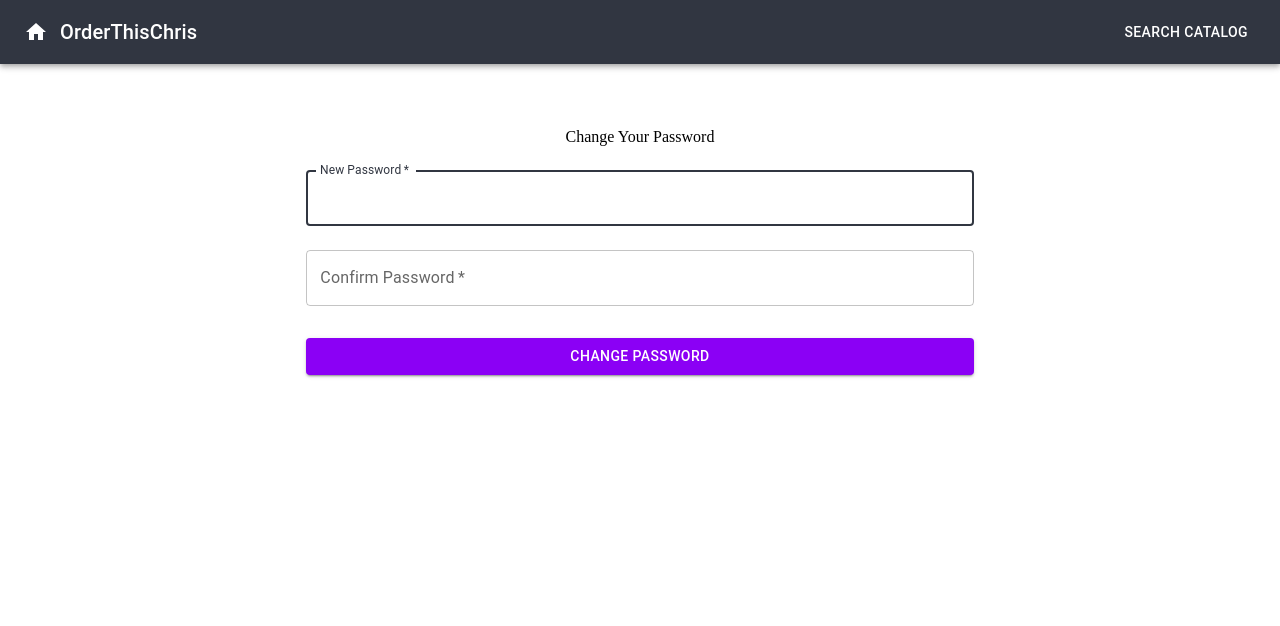
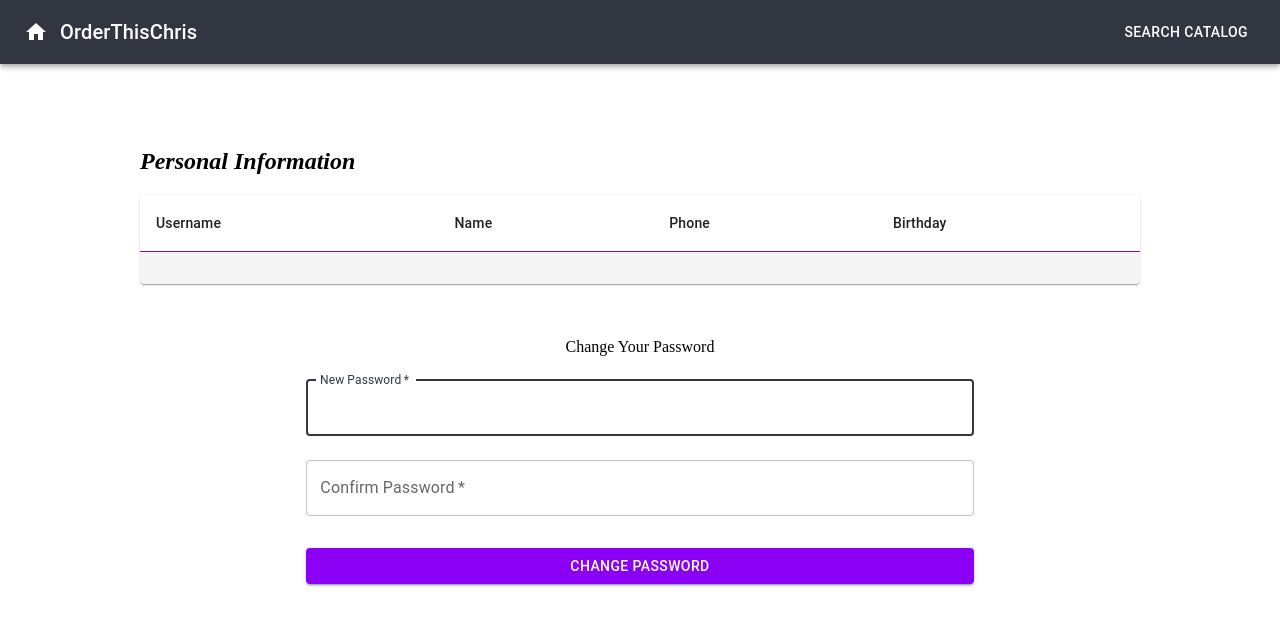
Before and after one commit to milesclark0/CS348_Project_Frontend, a React (Create React App) app: page /profile in a window 1280 px wide. Shown: the top 626 px of the page. Built offline with nearby package versions, Linux system fonts and the light colour scheme.

Commit message:
display information on profile page

```diff
--- a/src/objects/EmployeeProfile.js
+++ b/src/objects/EmployeeProfile.js
@@ -10,8 +10,7 @@ var EmployeeProfile = (function () {
     var hire_date = "";
 
     var avg_rating = "";
-    // var manager = new ManagerProfile();
-
+    var manager = "";
 
     var getID = function () {
       return id;
@@ -40,9 +39,9 @@ var EmployeeProfile = (function () {
     var getAvgRating = function () {
       return avg_rating;
     }
-    // var getManager = function () {
-    //   return manager;
-    // }
+    var getManager = function () {
+      return manager;
+    }
 
     var getObject = function () {
       return {
@@ -55,7 +54,7 @@ var EmployeeProfile = (function () {
         userType: "User",
         hire_date: hire_date,
         avg_rating: avg_rating,
-        // manager: manager
+        manager: manager
       };
     };
 
@@ -96,9 +95,6 @@ var EmployeeProfile = (function () {
     var setAvgRating = function(new_avg_rating) {
       avg_rating = new_avg_rating;
     }
-    // var setManager = function(new_manager) {
-    //   manager = new_manager;
-    // }
     var setAll = function (
       new_ID,
       new_username,
@@ -108,7 +104,6 @@ var EmployeeProfile = (function () {
       new_zip,
       new_hire_date,
       new_avg_rating,
-    //   new_manager
     ) {
       id = new_ID;
       username = new_username;
@@ -118,7 +113,6 @@ var EmployeeProfile = (function () {
       zip = new_zip;
       hire_date = new_hire_date;
       avg_rating = new_avg_rating;
-    //   manager = new_manager;
       isLoggedIn = true;
     };
 
@@ -130,7 +124,7 @@ var EmployeeProfile = (function () {
       birth_date = "";
       zip = "";
       hire_date = "";
-    //   manager = "";
+      manager = "";
       avg_rating = "";
     };
 
@@ -144,7 +138,7 @@ var EmployeeProfile = (function () {
       getZip: getZip,
       getHireDate: getHireDate,
       getAvgRating: getAvgRating,
-
+      getManager: getManager,
       isLoggedIn: isLoggedIn,
 
       setID: setID,
--- a/src/pages/HirePage.js
+++ b/src/pages/HirePage.js
@@ -32,7 +32,6 @@ const HirePage = (props) => {
 
     //Calls api
     const manager = ManagerProfile.getID();
-    alert(manager);
     let response = await api.hire(
       username,
       password,
--- a/src/pages/HomePage.js
+++ b/src/pages/HomePage.js
@@ -367,7 +367,7 @@ const HomePage = (props) => {
       </Modal>
       <Modal on open={viewOrder} onClose={() => setViewOrder(false)}>
         <Box sx={style}>
-          <Typography variant="h6">View Order {orderID} Items </Typography>
+        <Typography variant="h6">View Order {orderID} Items </Typography>
           <TableContainer component={Paper} sx={{ width: "500px" }}>
           <Table>
           <TableHead>
--- /dev/null
+++ b/src/pages/ProfilePage.css
@@ -0,0 +1,45 @@
+form {
+    text-align: center;
+}
+
+
+.centeredText {
+    text-align: center;
+    font-size:20px;
+    font-weight: 3;
+}
+
+.styled-table {
+    border-collapse: collapse;
+    margin: 25px 0;
+    font-size: 0.9em;
+    font-family: sans-serif;
+    min-width: 400px;
+    box-shadow: 0 0 20px rgba(0, 0, 0, 0.15);
+    margin-left:auto;
+    margin-right: auto;
+    text-align: center;
+}
+
+.styled-table thead tr {
+    background-color: rgb(69, 145, 171);
+    color: #ffffff;
+    text-align: center;
+}
+
+.styled-table tbody tr {
+    border-bottom: 1px solid #dddddd;
+}
+
+.styled-table tbody tr:nth-of-type(even) {
+    background-color: #f3f3f3;
+}
+
+.styled-table tbody tr:last-of-type {
+    border-bottom: 2px solid rgb(69, 145, 171);
+}
+
+.styled-table th,
+.styled-table td {
+    padding: 12px 15px;
+}
--- a/src/pages/ProfilePage.js
+++ b/src/pages/ProfilePage.js
@@ -3,11 +3,25 @@ import { StatusCodes } from "http-status-codes";
 import * as api from "../api/api";
 import { useNavigate } from "react-router-dom";
 import { Box } from "@mui/system";
-import {  Button, TextField, FormLabel } from "@mui/material";
 import CustomerProfile from "../objects/CustomerProfile";
 import ManagerProfile from "../objects/ManagerProfile";
 import EmployeeProfile from "../objects/EmployeeProfile";
-import Header from "../components/Header";
+import "./ProfilePage.css";
+import {styled} from "@mui/material/styles";
+import {
+    Table,
+    TableContainer,
+    TableHead,
+    Paper,
+    TableCell,
+    TableRow,
+    Button,
+    TextField,
+    FormLabel,
+    TableBody,
+  } from "@mui/material";
+  import { tableCellClasses } from "@mui/material";
+import { Style } from "@mui/icons-material";
 
 
 const ProfilePage = (props) => {
@@ -17,9 +31,51 @@ const ProfilePage = (props) => {
     const [errMsg, setErrMsg] = useState("");
     const isLoggedIn = props.isLoggedIn;
     const navigate = useNavigate();
+    const isCustomer = CustomerProfile.isLoggedIn() === true;
     const isManager = ManagerProfile.isLoggedIn() === true;
     const isEmployee = EmployeeProfile.isLoggedIn() === true;
 
+    var tusername = "";
+    var tname = "";
+    var tphone = "";
+    var tbirth = "";
+
+    // Customer
+    var tpoints = "";
+    var tcreate = "";
+
+    //Employee
+    var thire = "";
+    var tmanager = "";
+    var tzip = "";
+
+    //Manager
+    //tzip
+    //thire
+
+    if (isCustomer) {
+        tusername = CustomerProfile.getUsername();
+        tname = CustomerProfile.getName();
+        tphone = CustomerProfile.getPhone();
+        tbirth = CustomerProfile.getBirthDate();
+        tpoints = CustomerProfile.getPoints();
+        tcreate = CustomerProfile.getCreationDate();
+    } else if (isManager) {
+        tusername = ManagerProfile.getUsername();
+        tname = ManagerProfile.getName();
+        tphone = ManagerProfile.getPhone();
+        tbirth = ManagerProfile.getBirthDate();
+        thire = ManagerProfile.getHireDate();
+        tzip = ManagerProfile.getZip();
+    } else if (isEmployee) {
+        tusername = EmployeeProfile.getUsername();
+        tname = EmployeeProfile.getName();
+        tphone = EmployeeProfile.getPhone();
+        tbirth = EmployeeProfile.getBirthDate();
+        thire = EmployeeProfile.getHireDate();
+        tmanager = EmployeeProfile.getManager();
+        tzip = EmployeeProfile.getZip();
+    }
 
 
      //clears error message on input change
@@ -57,6 +113,25 @@ const ProfilePage = (props) => {
         }
       };
 
+      const StyledTableRow = styled(TableRow)(({ theme }) => ({
+        "&:nth-of-type(odd)": {
+          backgroundColor: theme.palette.action.hover,
+        },
+        // hide last border
+        "&:last-child td, &:last-child th": {
+          border: 0,
+        },
+      }));
+
+      const StyledTableCell = styled(TableCell)(({ theme }) => ({
+        [`&.${tableCellClasses.head}`]: {
+          borderColor: theme.palette.secondary.main,
+        },
+        [`&.${tableCellClasses.body}`]: {
+          fontSize: 14,
+        },
+      }));
+
   return (
     <Box
       sx={{
@@ -75,10 +150,10 @@ const ProfilePage = (props) => {
             marginBottom: 2
           }}
         >
-        Manager Mode
+        Manager Dashboard
         </FormLabel>
     }
-        {
+    {
         isEmployee === true &&
         <FormLabel
           sx={{
@@ -90,6 +165,106 @@ const ProfilePage = (props) => {
         Driver Dashboard
         </FormLabel>
     }
+    {
+        isCustomer === true &&
+        <FormLabel
+          sx={{
+            fontSize: 35,
+            fontWeight: 'bold',
+            marginBottom: 2
+          }}
+        >
+        Customer Dashboard
+        </FormLabel>
+    }
+
+
+
+    <Box>
+      <h2><i>Personal Information</i></h2>
+        <TableContainer component={Paper} sx={{ width: "1000px", mt: 2}}>
+          <Table sx={{borderColor: "black"}}>
+            <TableHead>
+              <TableRow>
+                {/* Common */}
+                <StyledTableCell>Username</StyledTableCell>
+                <StyledTableCell>Name</StyledTableCell>
+                <StyledTableCell>Phone</StyledTableCell>
+                <StyledTableCell>Birthday</StyledTableCell>
+
+                {/* Not Common */}
+                {
+                    isCustomer === true &&
+                    (
+                      <>
+                        <StyledTableCell>Points</StyledTableCell>
+                        <StyledTableCell>Creation Date</StyledTableCell>
+                      </>
+                    )
+                }
+                {
+                    isEmployee === true &&
+                    (
+                    <>
+                    <StyledTableCell>Hire Date</StyledTableCell>
+                    <StyledTableCell>Zip</StyledTableCell>
+                    </>
+                    )
+                }
+                {
+                    isManager === true &&
+                    (
+                      <>
+                        <StyledTableCell>Hire Date</StyledTableCell>
+                        <StyledTableCell>Zip</StyledTableCell>
+                      </>
+                    )
+                }
+              </TableRow>
+            </TableHead>
+            <TableBody>
+            <StyledTableRow>
+                {/* Common */}
+                <TableCell>{tusername}</TableCell>
+                <TableCell>{tname}</TableCell>
+                <TableCell>{tphone}</TableCell>
+                <TableCell>{tbirth}</TableCell>
+
+                {/* Not Common */}
+                {
+                    isCustomer === true &&
+                    (
+                      <>
+                        <TableCell>{tpoints}</TableCell>
+                        <TableCell>{tcreate}</TableCell>
+                      </>
+                    )
+                }
+                {
+                    isEmployee === true &&
+                    (
+                      <>
+                        <TableCell>{thire}</TableCell>
+                        <TableCell>{tzip}</TableCell>
+                      </>
+                    )
+                }
+                {
+                    isManager === true &&
+                    (
+                      <>
+                         <TableCell>{thire}</TableCell>
+                         <TableCell>{tzip}</TableCell>
+                      </>
+                    )
+                }
+            </StyledTableRow>
+               </TableBody>
+          </Table>
+        </TableContainer>
+      </Box>
+
+    <br></br><br></br><br></br>
     <div>Change Your Password</div>
     <Box component="form" onSubmit={changePassword} noValidate sx={{ mt: 1 }}>
         <TextField
```
